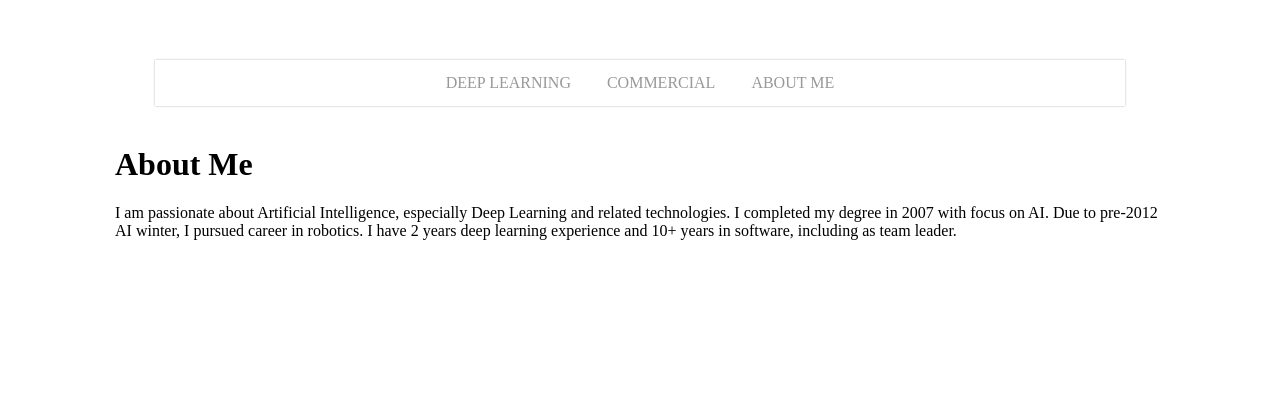
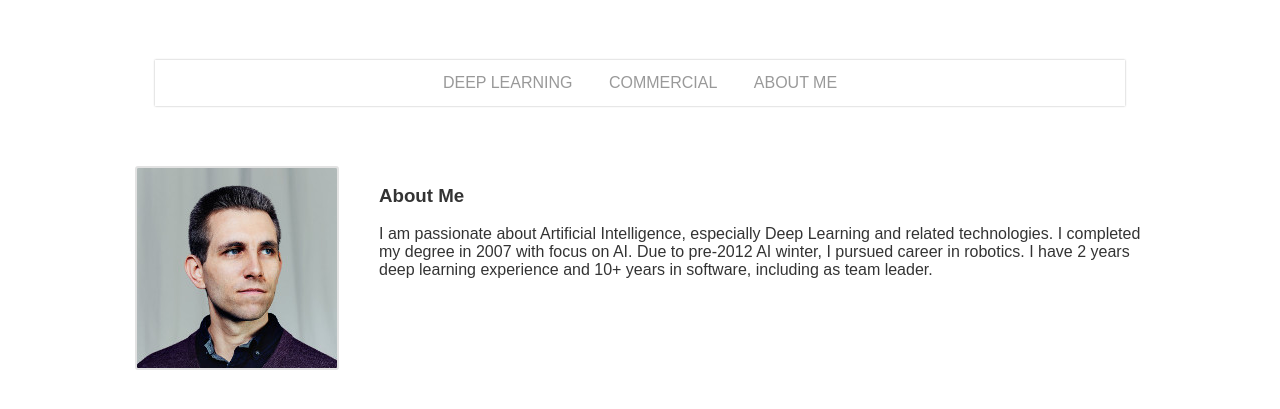
Before and after one commit to marcinbogdanski/marcinbogdanski.github.io, a Jekyll site: the page built from index.html, in a window 1280 px wide. Shown: the top 409 px of the page. Built offline with Jekyll 4.4.1, drawn with Linux system fonts in a browser that asks for light colours.

Commit message:
Update About Me, change font

```diff
--- a/assets/css/main.css
+++ b/assets/css/main.css
@@ -6,6 +6,9 @@ body {
     margin: 60px auto;
     width: 95%;
     max-width: 1050px;
+    color: rgba(0, 0, 0, .8);
+    font-family: Arial, sans-serif;
+    /* font-family: Arial, Geneva, Helvetica, sans-serif; */
 }
 
 
@@ -100,7 +103,7 @@ ul.grid div.card_image img{
 
 ul.grid div.card_text{
     padding: 10px;
-    font-size: 80%;
+    font-size: 90%;
 }
 
 ul.grid div.card_text p.link{
@@ -158,7 +161,7 @@ ul.list div.poster_image img{
 ul.list div.poster_text{
     /* background: red; /**/
     margin: 10px;
-    font-size: 80%;
+    font-size: 90%;
 }
 
 
@@ -166,8 +169,22 @@ ul.list div.poster_text{
 /* background: red;  /**/
 /* border: 2px solid black;  /**/
 
+div.marcin_container{
+    display: flex;
+}
 
+img.marcin_img {
+    /* float: left; */
+    width: 200px;
+    height: 200px;
+    margin: 20px;
+    border: 2px solid #E2E2E2;
+    border-radius: 3px;
+}
 
+div.marcin_text{
+    margin: 20px;
+}
 
 /*nav ul, footer ul {
     font-family:'Helvetica', 'Arial', 'Sans-Serif';
--- a/deep-learning.html
+++ b/deep-learning.html
@@ -13,7 +13,7 @@ layout: default
         {% include card.html
             image="/assets/images/college.jpg"
             title="College Admissions"
-            description="2-Layer fully connected neural network used to solve college admissions problem. Dataset is tabular. Task is to predict if student is admited or not based no theirs GPC & GPA scores"
+            description="2-Layer fully connected neural network used to solve college admissions problem. Task is to predict if student is admited or not based no theirs GPC & GPA scores"
             link_text="Keras"
             link_href="https://marcinbogdanski.github.io/ai-sketchpad/KerasNN/0100_MLP_College.html"
             link_2_text="PyTorch"
--- a/index.html
+++ b/index.html
@@ -2,6 +2,17 @@
 layout: default
 title: Marcin Bogdanski
 ---
-<h1>About Me</h1>
 
-I am passionate about Artificial Intelligence, especially Deep Learning and related technologies. I completed my degree in 2007 with focus on AI. Due to pre-2012 AI winter, I pursued career in robotics. I have 2 years deep learning experience and 10+ years in software, including as team leader.
+
+<div class="marcin_container">
+
+    <img class='marcin_img' src="/assets/images/marcin.jpg">
+
+    <div class='marcin_text'>
+
+        <h3>About Me</h3>
+
+        I am passionate about Artificial Intelligence, especially Deep Learning and related technologies. I completed my degree in 2007 with focus on AI. Due to pre-2012 AI winter, I pursued career in robotics. I have 2 years deep learning experience and 10+ years in software, including as team leader.
+    </div>
+
+</div>
```
Also changed, not shown: assets/images/marcin.jpg (added).
